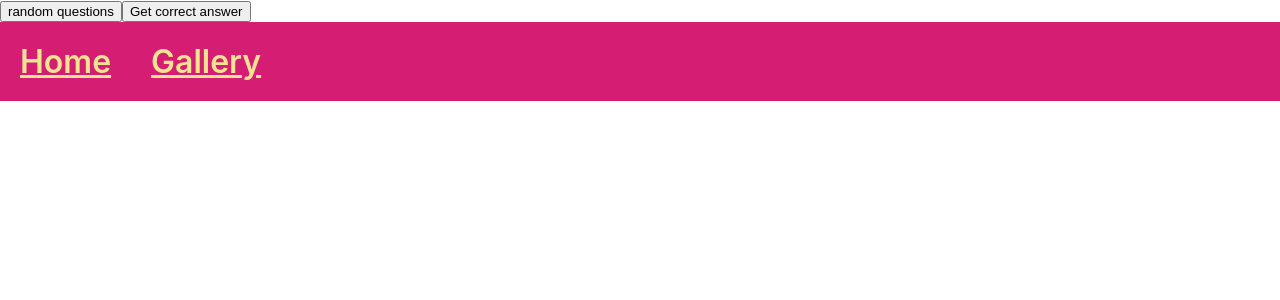
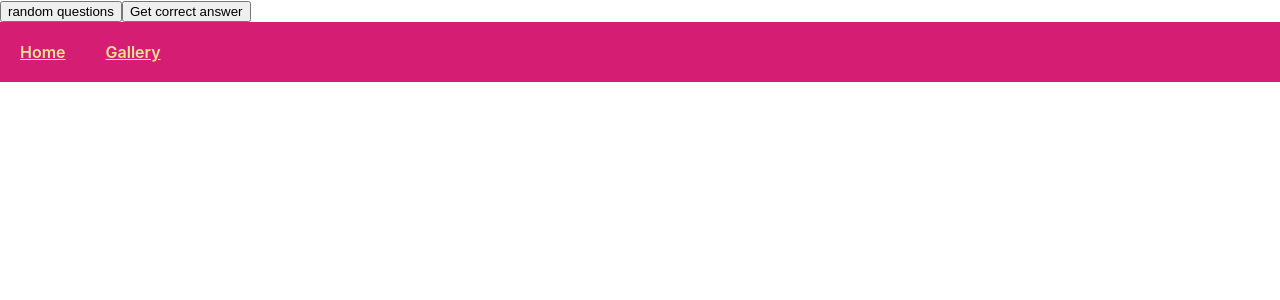
Before and after one commit to MagoroGraphics/meme_api_weekend_hw, a React (Create React App) app: page / in a window 1280 px wide. Shown: the top 300 px of the page. Built offline with nearby package versions, Linux system fonts and the light colour scheme; no server answers.

Commit message:
Current random answer working

```diff
--- a/src/App.js
+++ b/src/App.js
@@ -11,7 +11,7 @@ function App() {
   const [memes, setMemesList] = useState([])
   const [userName, setUserName] = useState('')
   const [currentFiveMemes, setCurrentFiveMemes] = useState([])
-  const [currentCorrectAnswer, setCurrentCorrectAnswer] = useState({test:"test"})
+  const [currentCorrectAnswer, setCurrentCorrectAnswer] = useState({})
 
   useEffect(() => {
 
@@ -42,9 +42,11 @@ function App() {
   }
 
   const getCurrentCorrectAnswer = () => {
-    const correctAnswer = {};
+    console.log("getCurrentCorrectAnswer clicked")
+    let correctAnswer = {};
     let randomIndex = Math.floor(Math.random() * currentFiveMemes.length)
     correctAnswer = currentFiveMemes[randomIndex]
+    console.log({correctAnswer})
     setCurrentCorrectAnswer(correctAnswer)
 
   }
@@ -67,7 +69,7 @@ const NavBar = styled.div`
 const StyledLink = styled(Link)`
   color: rgb(241, 227, 146);
   font-weight: 600;
-  font-size: 2em;
+  font-size: 1em;
   padding: 20px;
 
 `
```
